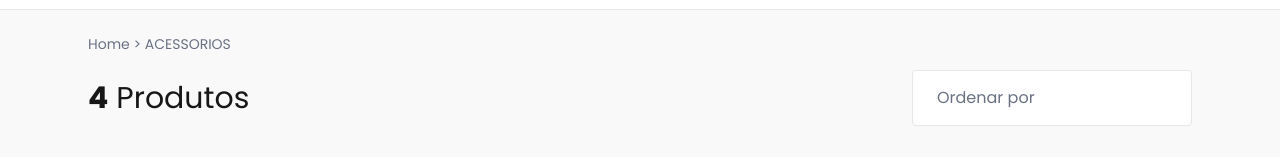
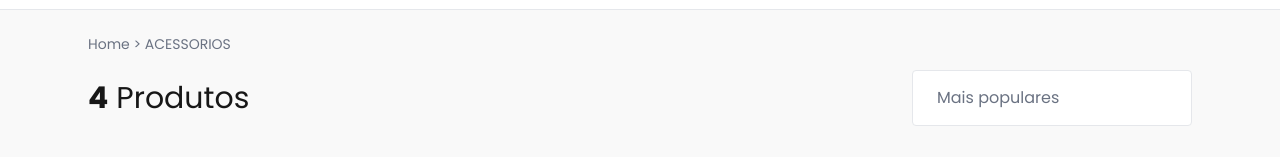
Before and after one commit to luanadplr/b7store, a Next.js app: page /categorias/acessorios in a window 1280 px wide. Shown: the part 145-302 px from the top of the page. Built offline with nearby package versions, Linux system fonts and the light colour scheme.

Commit message:
feat: hook useQuerystring

```diff
--- a/src/components/categoria/product-filter.tsx
+++ b/src/components/categoria/product-filter.tsx
@@ -2,15 +2,23 @@
 
 import { ProductItem } from "@/components/products/product-item";
 import { data } from "@/data";
-import { useState } from "react";
+import { useQueryString } from "@/hooks/use-querystring";
+import { ChangeEvent, useState } from "react";
 import { HiAdjustments } from "react-icons/hi";
 
 export function ProductFilter() {
+  const querystring = useQueryString();
   const list = data.products;
   const [openFilter, setOpenFilter] = useState(false);
 
   const handleOpenFilter = () => {
     setOpenFilter(!openFilter);
+  };
+
+  const order = querystring.get("order") ?? "views";
+
+  const handleSelectedChange = (event: ChangeEvent<HTMLSelectElement>) => {
+    querystring.set("order", event.target.value);
   };
 
   return (
@@ -22,6 +30,8 @@ export function ProductFilter() {
         </h2>
         <div className="flex gap-5 md:mt-0 md:w-70">
           <select
+            defaultValue={order}
+            onChange={handleSelectedChange}
             className="h-14 flex-1 cursor-pointer rounded-sm border border-gray-200 bg-white px-6 text-gray-500"
             style={{
               appearance: "none",
@@ -29,7 +39,9 @@ export function ProductFilter() {
               MozAppearance: "none",
             }}
           >
-            <option>Ordenar por </option>
+            <option value={"views"}>Mais populares</option>
+            <option value={"price"}>Menores valores</option>
+            <option value={"selling"}>Mais vendidos</option>
           </select>
           <button
             className="flex h-14 flex-1 cursor-pointer items-center justify-between rounded-sm border border-gray-200 bg-white px-6 text-gray-500 md:hidden"
--- /dev/null
+++ b/src/hooks/use-querystring.tsx
@@ -0,0 +1,23 @@
+"use client";
+import { usePathname, useRouter, useSearchParams } from "next/navigation";
+
+export const useQueryString = () => {
+  const router = useRouter();
+  const pathname = usePathname();
+  const searchParams = useSearchParams();
+
+  return {
+    get: (atributo: string) => {
+      return searchParams.get(atributo);
+    },
+    set: (atributo: string, valor: string) => {
+      const params = new URLSearchParams(searchParams.toString());
+      if (valor) {
+        params.set(atributo, valor);
+      } else {
+        params.delete(atributo);
+      }
+      router.push(`${pathname}?${params.toString()}`);
+    },
+  };
+};
```
